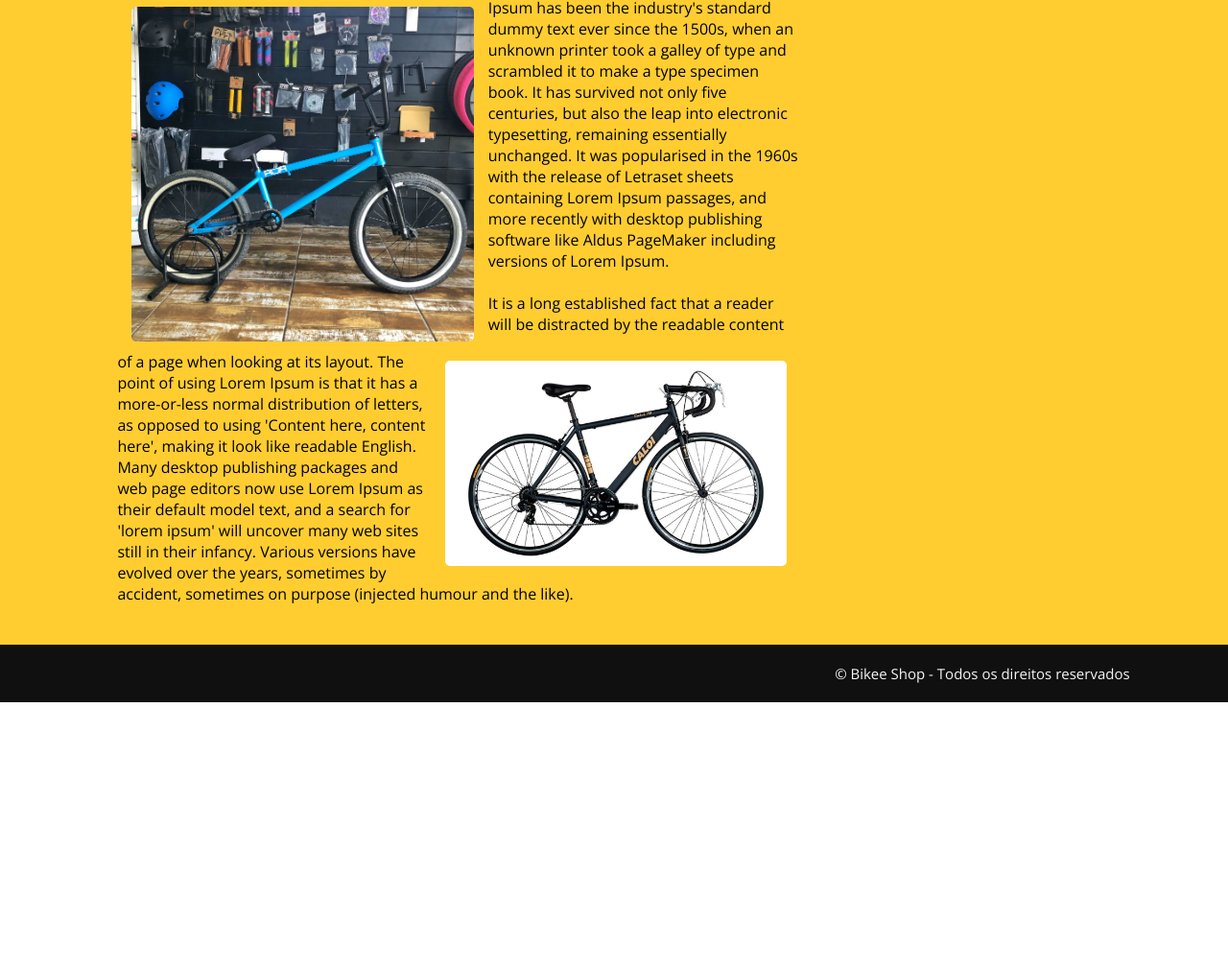
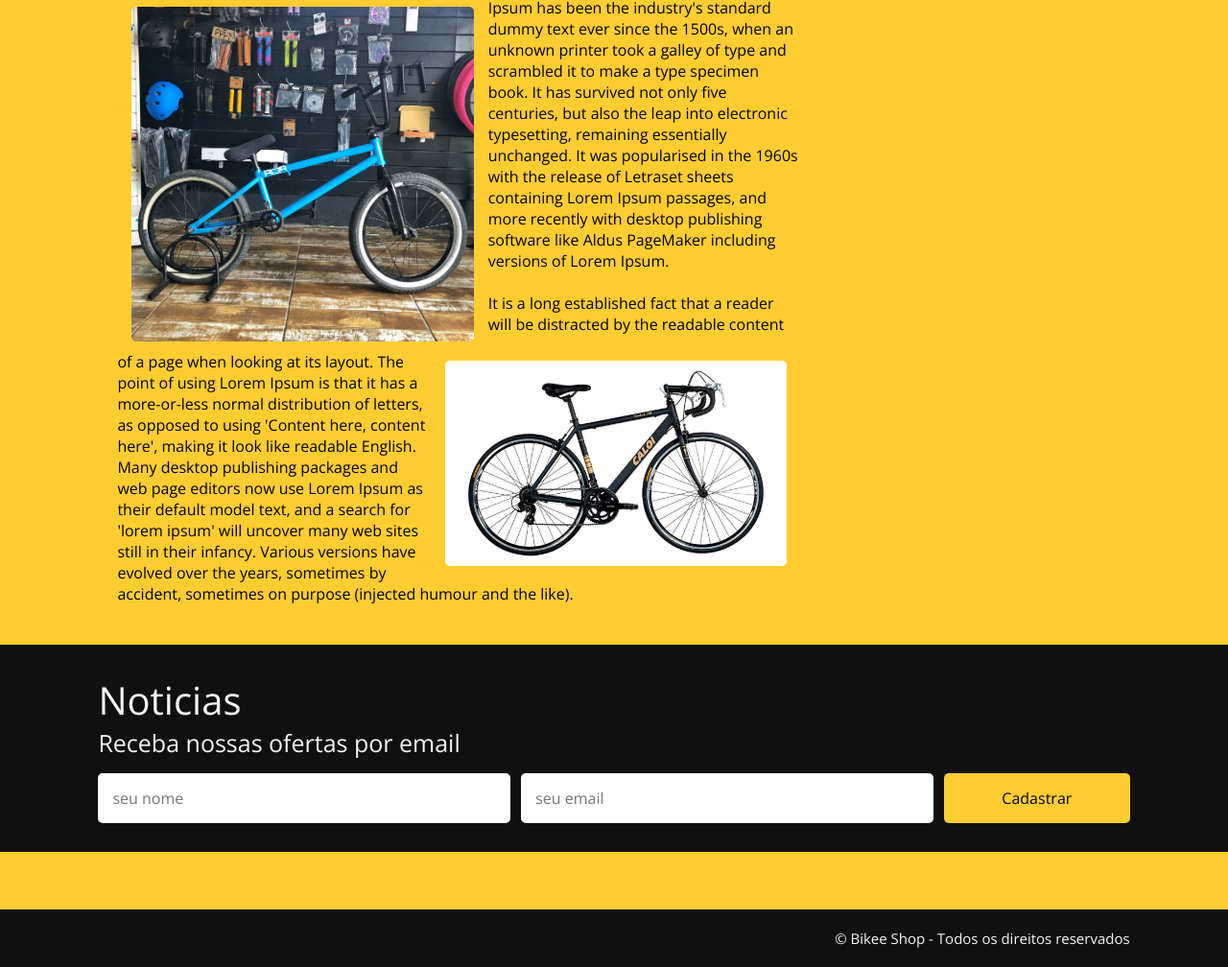
Before and after one commit to GustavoVale/fe-I-pagina-html-css, a plain HTML site: page index.html in a window 1280 px wide. Shown: the part 1029-2037 px from the top of the page at 96% size. Before the commit the page ends 1761 px from the top, so only its background shows below. Drawn offline with nearby package versions, Linux system fonts and the light colour scheme.

Commit message:
Nova versão

```diff
--- a/css/style.css
+++ b/css/style.css
@@ -1,5 +1,4 @@
 /* Global */
-
 * {
 	margin: 0;
 	padding:0;
@@ -35,7 +34,6 @@ p {
 }
 
 /* Cabecalho */
-
 .cabecalho {
 	width: 100%;
 	float: left;
@@ -99,7 +97,6 @@ p {
 }
 
 /* Principal */
-
 .principal {
 	weight: 100%;
 	float: left;
@@ -159,6 +156,54 @@ p {
 	padding: 10px 0;
 }
 
+/* Newsletter*/
+.noticias {
+	padding: 30px 8%;
+    width: 100%;
+    float: left;
+    background-color: var(--ternary-bg-color);
+}
+
+.noticias h2 {
+    font-size: 40px;
+    color: var(--primary-font-color);
+}
+
+.noticias p {
+    font-size: 25px;
+    color: var(--primary-font-color);
+}
+
+.noticias form {
+    width: 100%;
+	float: left;
+	margin-top: 15px;
+}
+
+.noticias form input {
+    width: 40%;
+	float: left;
+	margin-right: 1%;
+	padding: 15px;
+	border-radius: 5px;
+}
+
+.noticias button {
+    width: 18%;
+	float: right;
+	cursor: pointer;
+	padding: 15px;
+	background-color: var(--secondary-bg-color);
+	border-radius: 5px;
+
+}
+
+.espaco {
+	padding: 30px 8%;
+    width: 100%;
+    float: left;
+	background-color: var(--secondary-bg-color);
+}
 
 /* Rodape */
 .rodape {
--- a/index.html
+++ b/index.html
@@ -15,7 +15,7 @@
 				<a href="index.html" title="Loja de bikes">Loja de bikes</a>
 			</h1>
 
-			<form>
+			<form action="produtos.html" >
 				<input type="text" placeholder="Faça sua busca" >
 				<button>
 					<i class="fa fa-search"></i>
@@ -64,6 +64,21 @@
 				</ul>
 			</aside>
 		</main>
+
+		<!-- Newsletter -->
+		<section class="noticias">
+			<h2> Noticias </h2>
+			<p> Receba nossas ofertas por email</p>
+			<form action="produtos.html">
+				<input type="text" placeholder="seu nome">
+				<input type="email" placeholder="seu email">
+				<button>Cadastrar</button>
+			</form>
+		</section>
+
+		<span class="espaco"></span>
+
+
 		<!-- Rodapé -->
 		<footer class="rodape">
 			<p> &copy Bikee Shop - Todos os direitos reservados</p>
```
